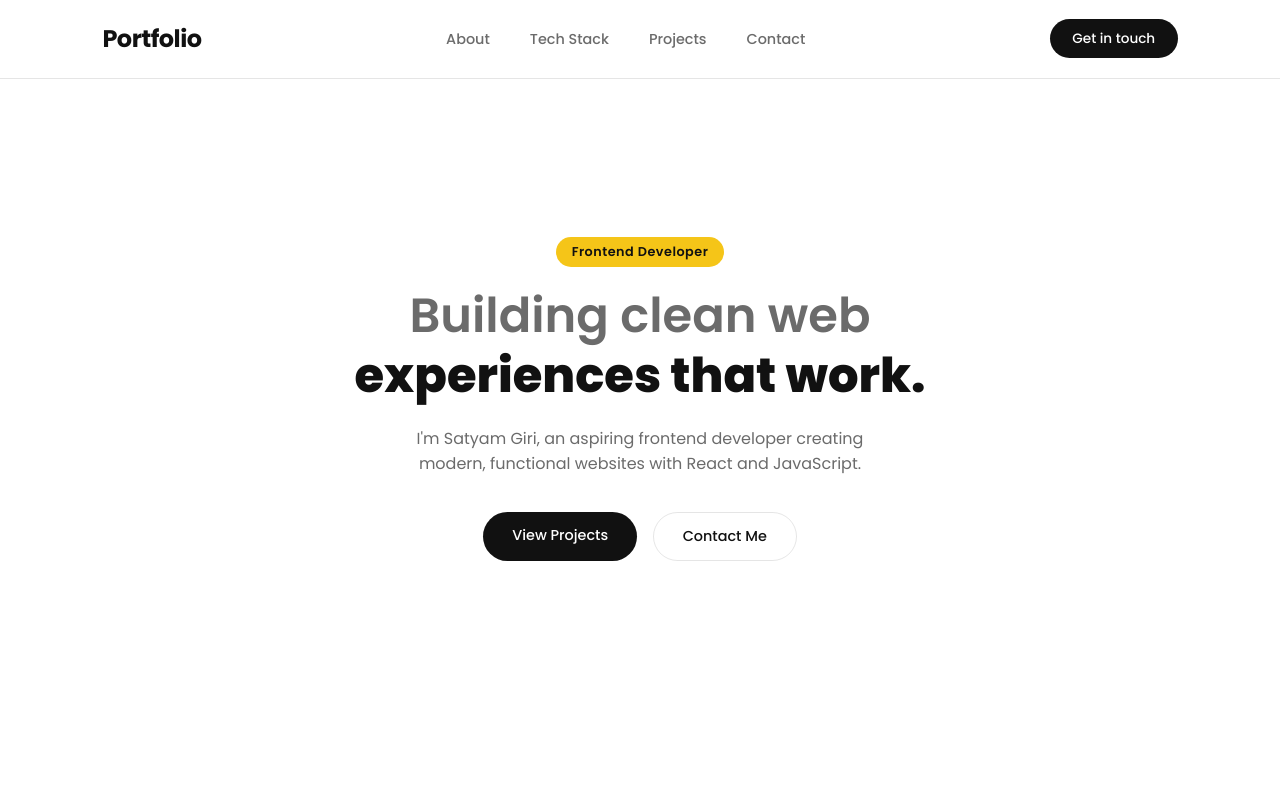
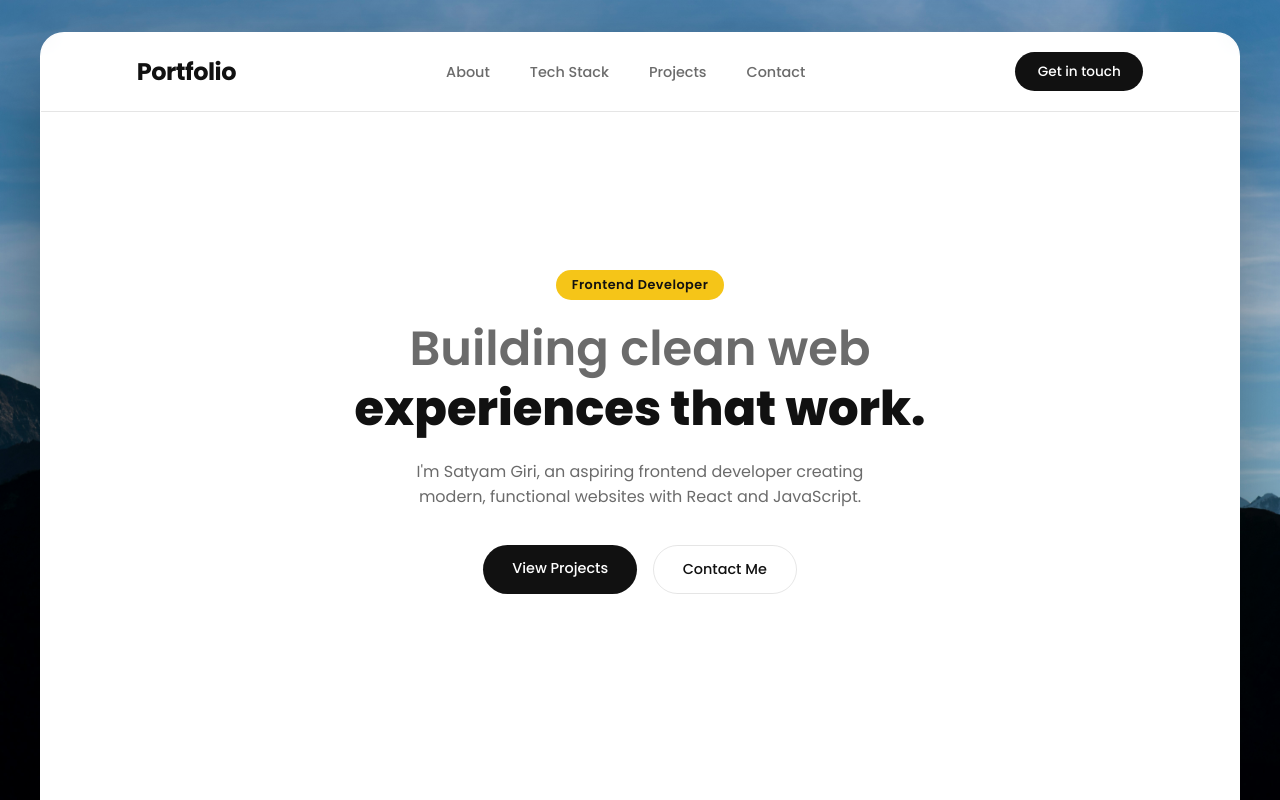
Before and after one commit to satyamgiri9846-cmyk/my-portfolio, a React (Vite) app: page / in a window 1280 px wide. Shown: the top 800 px of the page. Built offline with nearby package versions, Linux system fonts and the light colour scheme.

Commit message:
Add framed page layout with mountain background image

```diff
--- a/src/App.jsx
+++ b/src/App.jsx
@@ -4,7 +4,7 @@ import About from "./components/About";
 import TechStack from "./components/TechStack";
 import Projects from "./components/Projects";
 import Contact from "./components/Contact";
-
+import pageBg from "./assets/page-bg.jpg";
 
 const navLinks = [
   { label: "About", href: "#about" },
@@ -48,7 +48,8 @@ const contactData = {
 
 function App() {
   return (
-    <div>
+        <div className="page-outer" style={{ backgroundImage: `url(${pageBg})` }}>
+      <div className="page-frame">
       <Navbar siteName="Portfolio" links={navLinks} />
      <Hero
   badge="Frontend Developer"
@@ -67,6 +68,7 @@ function App() {
         year={contactData.year}
         name={contactData.name}
       />
+         </div>
     </div>
   );
 }
--- a/src/index.css
+++ b/src/index.css
@@ -48,3 +48,24 @@ a {
   background: var(--accent);
   color: #111111;
 }
+
+.page-outer {
+  min-height: 100vh;
+  width: 100%;
+  background-size: cover;
+  background-position: center;
+  background-attachment: fixed;
+  padding: 2rem;
+  display: flex;
+  justify-content: center;
+}
+
+.page-frame {
+  background: #ffffff;
+  width: 100%;
+  max-width: 1200px;
+  border-radius: 24px;
+  overflow: hidden;
+  box-shadow: 0 30px 80px rgba(0, 0, 0, 0.35);
+  border: 1px solid rgba(255, 255, 255, 0.3);
+}
```
Also changed, not shown: src/assets/page-bg.jpg (added).
